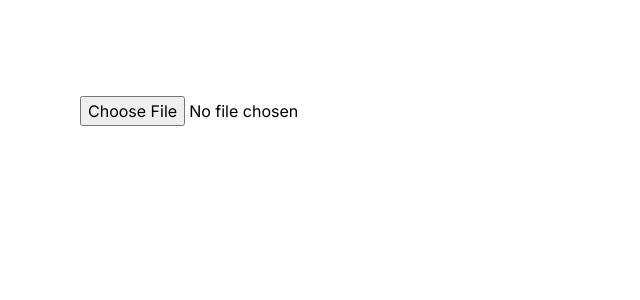
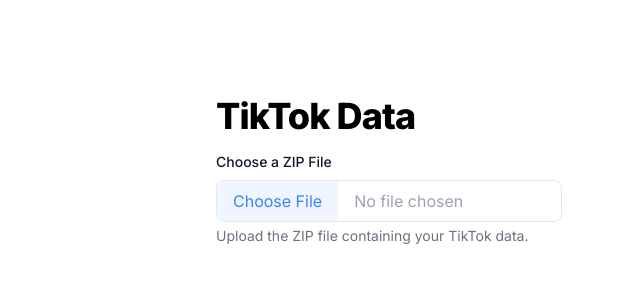
Before and after one commit to rkoponen/tik-stats, a Next.js app: page / in a window 1280 px wide. Shown: the top 300 px of the page, without its empty margins (16-656 px from the left). Built offline with nearby package versions, Linux system fonts and the light colour scheme.

Commit message:
Change the styling of the data

```diff
--- a/app/page.tsx
+++ b/app/page.tsx
@@ -125,10 +125,26 @@
     if (files && likeList && videoHistory && chartData && averageDailyCount && chartOptions) {
       return (
         <div>
-          <p>You have watched {videoHistory.length} Tiktoks</p>
-          <p>You have liked {likeList.length} TikToks</p>
-          <p>On average, you have watched {Math.round(averageDailyCount)} TikToks daily</p>
-          <BarChart data={chartData} options={chartOptions}/>
+          <div className="text-center mb-6">
+            <h2 className="text-2xl font-bold text-gray-900 dark:text-white">Your TikTok Stats</h2>
+          </div>
+          <div className="grid gap-4 md:grid-cols-3">
+            <div className="bg-blue-50 p-4 rounded-lg">
+              <p className="text-xl font-semibold text-blue-500 dark:text-blue-300">{videoHistory.length}</p>
+              <p className="text-lg text-gray-700">TikToks Watched</p>
+            </div>
+            <div className="bg-pink-50 p-4 rounded-lg">
+              <p className="text-xl font-semibold text-pink-500 dark:text-pink-300">{likeList.length}</p>
+              <p className="text-lg text-gray-700 dark:text-gary-400">TikToks Liked</p>
+            </div>
+            <div className="bg-gray-50 p-4 rounded-lg">
+              <p className="text-xl font-semibold text-gray-700 dark:text-gray-300">{Math.round(averageDailyCount)}</p>
+              <p className="text-lg text-gray-700 dark:text-gray-300">TikToks Watched Daily (Avg)</p>
+            </div>
+          </div>
+          <div className="w-full">
+            <BarChart data={chartData} options={chartOptions}/>
+          </div>
           <button className="bg-blue-500 hover:bg-blue-700 text-white font-bold py-2 px-4 rounded" onClick={handleClickPrevious}>Previous month</button>
           <button className="bg-blue-500 hover:bg-blue-700 text-white font-bold py-2 px-4 rounded m-5" onClick={handleClickNext}>Next month</button>
           <p>{month}</p>
@@ -165,11 +181,18 @@
 
 
   return (
-    <main className="flex min-h-screen flex-col items-center justify-between p-24">
-      <div className="w-full">
-        <form>
-          <input type="file" onChange={handleFileChange} />
-        </form>
+    <main className="flex flex-col items-center justify-between p-24">
+      <div className="w-3/4">
+        <h1 className="text-4xl mb-4 font-extrabold tracking-tight">TikTok Data</h1>
+        <div>
+          <label className="block mb-2 text-sm font-medium text-gray-900 dark:text-white" htmlFor="file-input">Choose a ZIP File</label>
+          <input
+            className="file:bg-blue-50 file:text-blue-500 hover:file:bg-blue-100 file:rounded-lg file:rounded-tr-none file:rounded-br-none file:px-4 file:py-2 file:mr-4 file:border-none hover:cursor-pointer border rounded-lg text-gray-400"
+            id="file-input"
+            type="file"
+            onChange={handleFileChange} />
+          <p className="mt-1 mb-6 text-sm text-gray-500 dark:text-gray-300" id="file_input_help">Upload the ZIP file containing your TikTok data.</p>
+        </div>
         <ResultWidget/>
       </div>
     </main>
```
